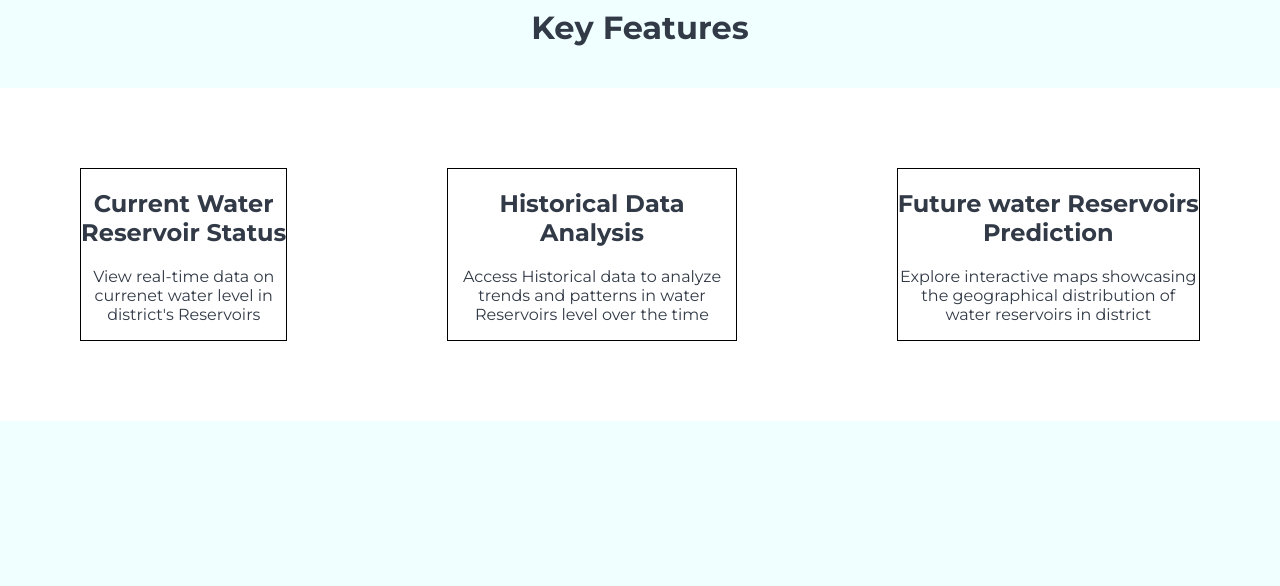
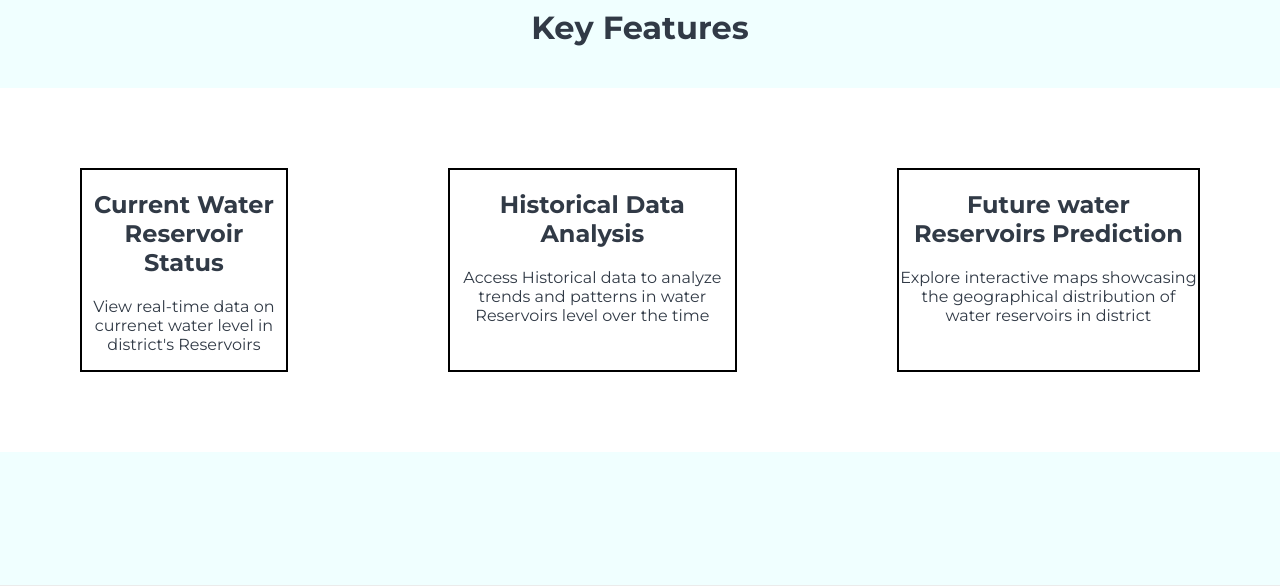
Before and after one commit to Gautammangesh/Python-Project, a Flask app: page /features in a window 1280 px wide. Shown: the part 88-674 px from the top of the page. Run offline with Flask 3, Linux system fonts and the light colour scheme.

Commit message:
Some small changes done

```diff
--- a/static/styles.css
+++ b/static/styles.css
@@ -112,17 +112,17 @@ iframe {
 }
 
 .topleft {
-  border: 1px solid black;
+  border: 2px solid black;
   margin: 5em;
 }
 
 .topright {
-  border: 1px solid black;
+  border: 2px solid black;
   margin: 5em;
 }
 
 .bottomleft {
-  border: 1px solid black;
+  border: 2px solid black;
   margin: 5em;
 }
 
--- a/templates/Features.html
+++ b/templates/Features.html
@@ -96,7 +96,7 @@
           </div>
         </div>
       </section>
-      <br /><br /><br /><br /><br /><br /><br /><br /><br /><br />
+      <br /><br /><br /><br /><br /><br /><br />
       <footer class="footer">
         <div class="f-info">
           <div class="f-info-socials">
--- a/templates/Maps.html
+++ b/templates/Maps.html
@@ -69,8 +69,8 @@
         >
       </div>
     </div>
-    <hr />
-    <br /><br /><br />
+    <hr /><br><br><br><br>
+    <h1 align="center"> Year's wise Maps Of <b>BEED</b></h1>
     <section class="section">
       <div class="slider">
         <div class="slide">
```
Also changed, not shown: templates/Analysis.html (+8 -9 lines).
